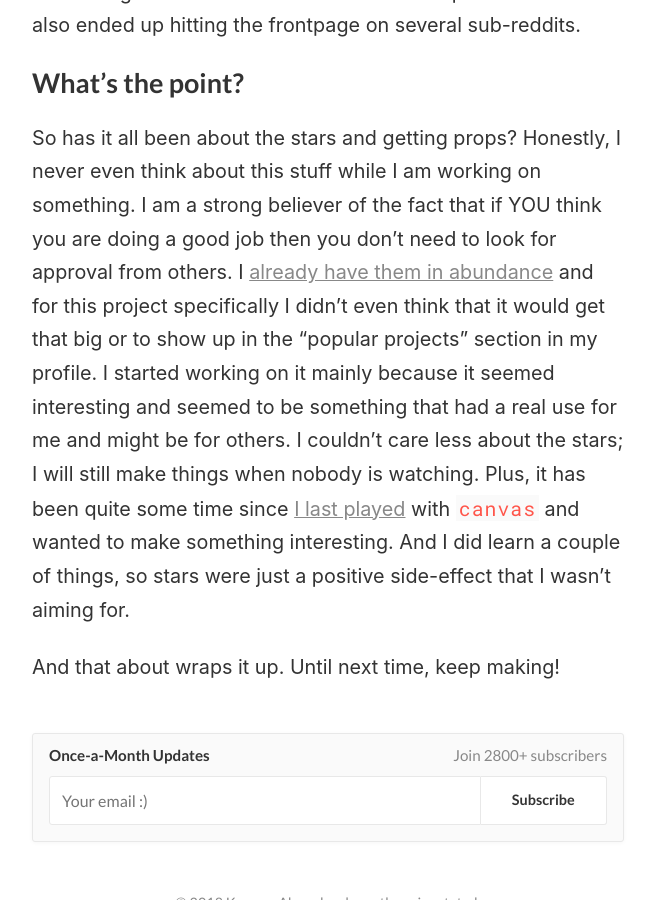
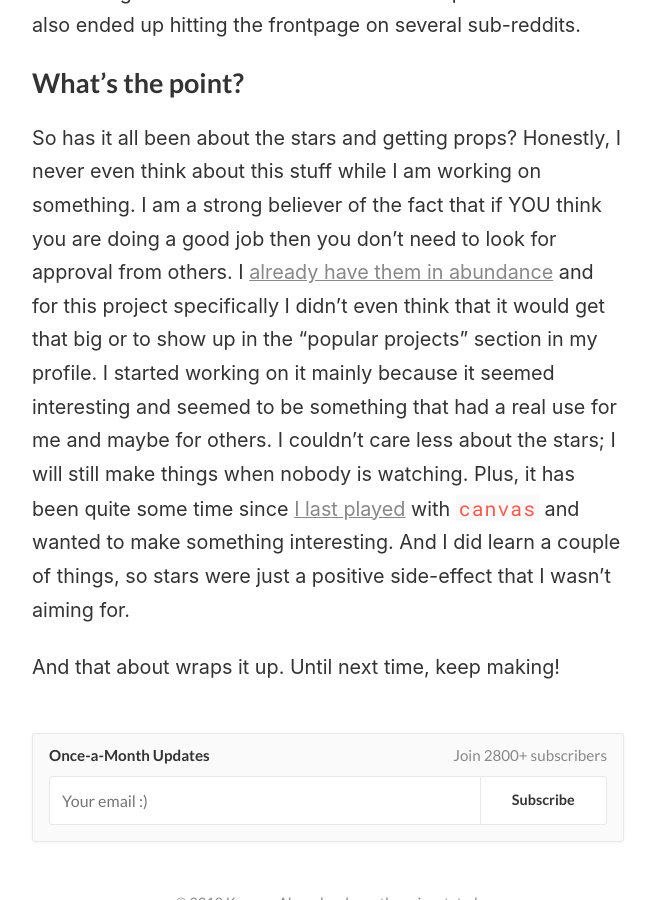
Before and after one commit to kamranahmedse/kamranahmedse.github.io, a Jekyll site: the page built from blog/_posts/2018-03-18-driver-js-behind-the-scenes.md, in a window 1280 px wide and 900 px high, scrolled down 9851 px. Shown: the whole window, without its empty margins (312-967 px from the left). Built offline with Jekyll 4.4.1, drawn with Linux system fonts in a browser that asks for light colours; comment, search, counter and statistics services are not loaded; some of the changed text lies outside the part shown.

Commit message:
Typos fixes

```diff
--- a/blog/_posts/2018-03-18-driver-js-behind-the-scenes.md
+++ b/blog/_posts/2018-03-18-driver-js-behind-the-scenes.md
@@ -95,6 +95,6 @@ It did not get much love on newshacker but apart from this it also ended up hitt
 
 ## What's the point?
 
-So has it all been about the stars and getting props? Honestly, I never even think about this stuff while I am working on something. I am a strong believer of the fact that if YOU think you are doing a good job then you don't need to look for approval from others. I [already have them in abundance](http://github.com/kamranahmedse) and for this project specifically I didn't even think that it would get that big or to show up in the "popular projects" section in my profile. I started working on it mainly because it seemed interesting and seemed to be something that had a real use for me and might be for others. I couldn't care less about the stars; I will still make things when nobody is watching. Plus, it has been quite some time since [I last played](https://github.com/kamranahmedse/jumper-bot) with `canvas` and wanted to make something interesting. And I did learn a couple of things, so stars were just a positive side-effect that I wasn't aiming for.
+So has it all been about the stars and getting props? Honestly, I never even think about this stuff while I am working on something. I am a strong believer of the fact that if YOU think you are doing a good job then you don't need to look for approval from others. I [already have them in abundance](http://github.com/kamranahmedse) and for this project specifically I didn't even think that it would get that big or to show up in the "popular projects" section in my profile. I started working on it mainly because it seemed interesting and seemed to be something that had a real use for me and maybe for others. I couldn't care less about the stars; I will still make things when nobody is watching. Plus, it has been quite some time since [I last played](https://github.com/kamranahmedse/jumper-bot) with `canvas` and wanted to make something interesting. And I did learn a couple of things, so stars were just a positive side-effect that I wasn't aiming for.
 
 And that about wraps it up. Until next time, keep making!
```
Also changed, not shown: other parts of blog/_posts/2018-03-18-driver-js-behind-the-scenes.md (+1 -1 lines).
